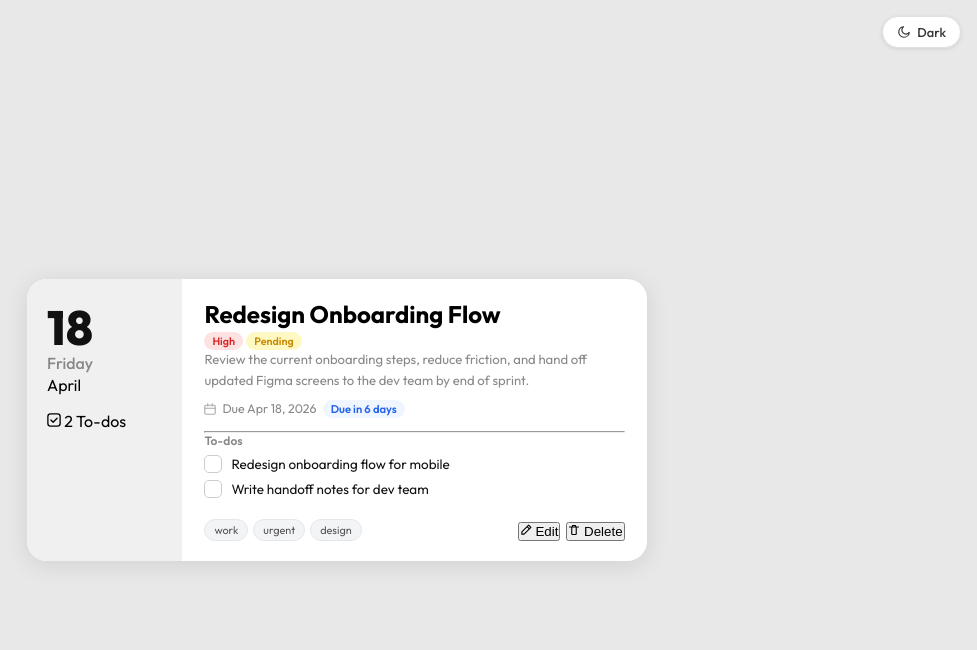
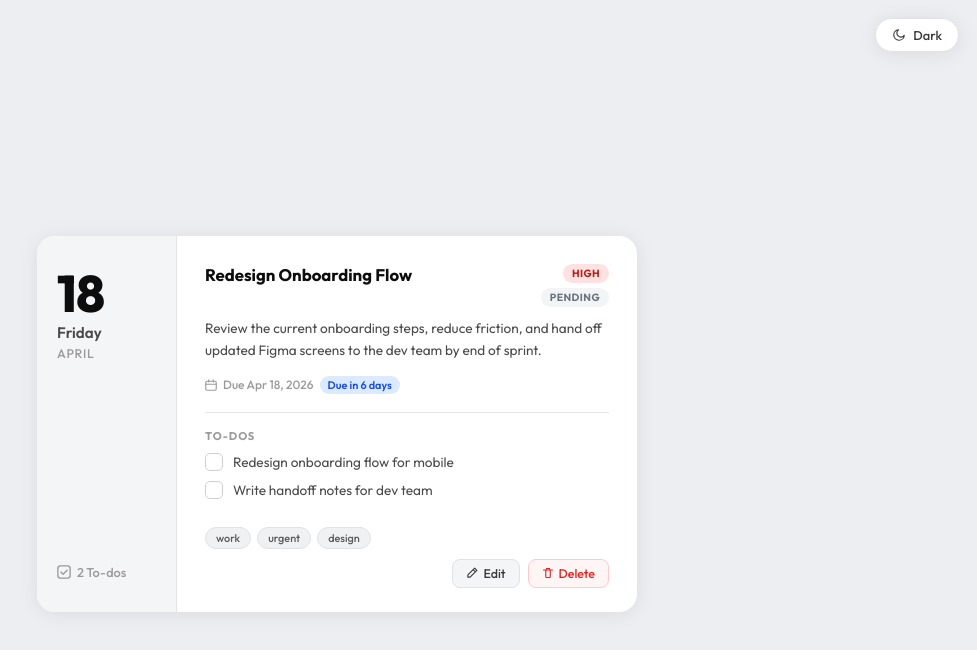
Before and after one commit to Demiomotee/To-do-card, a plain HTML site: page index.html in a window 1280 px wide. Shown: the whole page, without its empty margins (303-1280 px from the left). Drawn offline with Linux system fonts and the light colour scheme.

Commit message:
Update style.css

```diff
--- a/style.css
+++ b/style.css
@@ -1,63 +1,65 @@
-* {
+*, *::before, *::after {
   box-sizing: border-box;
   margin: 0;
   padding: 0;
 }
 
+/* ── Themes ───────────────────────────────── */
+
 [data-theme="light"] {
-  --bg: #e8e8e8;
-  --card-bg: #ffffff;
-  --left-bg: #f0f0f0;
-  --text-primary: #111111;
-  --text-secondary: #888888;
-  --text-muted: #aaaaaa;
-  --divider: #d8d8d8;
-  --tag-bg: #f3f4f6;
-  --tag-border: #e5e7eb;
-  --tag-text: #555555;
-  --btn-bg: #f5f5f5;
-  --btn-border: #e0e0e0;
-  --btn-text: #333333;
-  --toggle-bg: #ffffff;
-  --toggle-border: #e0e0e0;
-  --toggle-text: #333333;
-  --check-border: #cccccc;
-  --check-done: #22c55e;
-  --shadow: rgba(0, 0, 0, 0.10);
+  --page-bg:       #eceef1;
+  --card-bg:       #ffffff;
+  --left-bg:       #f4f5f7;
+  --text-h:        #0d0d0d;
+  --text-body:     #4a4a4a;
+  --text-muted:    #9a9a9a;
+  --border:        #e4e4e4;
+  --check-border:  #d0d0d0;
+  --check-done:    #22c55e;
+  --tag-bg:        #f0f1f3;
+  --tag-text:      #5a5a5a;
+  --tag-border:    #e2e2e2;
+  --btn-bg:        #f4f5f7;
+  --btn-border:    #e2e2e2;
+  --btn-text:      #3a3a3a;
+  --toggle-bg:     #ffffff;
+  --toggle-border: #e2e2e2;
+  --toggle-text:   #3a3a3a;
+  --shadow:        0 2px 20px rgba(0,0,0,0.08);
 }
 
 [data-theme="dark"] {
-  --bg: #141414;
-  --card-bg: #1e1e1e;
-  --left-bg: #181818;
-  --text-primary: #f0f0f0;
-  --text-secondary: #888888;
-  --text-muted: #555555;
-  --divider: #2e2e2e;
-  --tag-bg: #2a2a2a;
-  --tag-border: #333333;
-  --tag-text: #888888;
-  --btn-bg: #2a2a2a;
-  --btn-border: #383838;
-  --btn-text: #cccccc;
-  --toggle-bg: #2a2a2a;
-  --toggle-border: #383838;
-  --toggle-text: #f0f0f0;
-  --check-border: #444444;
-  --check-done: #22c55e;
-  --shadow: rgba(0, 0, 0, 0.40);
+  --page-bg:       #111111;
+  --card-bg:       #1c1c1c;
+  --left-bg:       #161616;
+  --text-h:        #f2f2f2;
+  --text-body:     #a0a0a0;
+  --text-muted:    #555555;
+  --border:        #2c2c2c;
+  --check-border:  #3a3a3a;
+  --check-done:    #22c55e;
+  --tag-bg:        #242424;
+  --tag-text:      #888888;
+  --tag-border:    #303030;
+  --btn-bg:        #242424;
+  --btn-border:    #303030;
+  --btn-text:      #b0b0b0;
+  --toggle-bg:     #242424;
+  --toggle-border: #303030;
+  --toggle-text:   #e0e0e0;
+  --shadow:        0 2px 20px rgba(0,0,0,0.4);
 }
 
 /* ── Base ─────────────────────────────────── */
 
 body {
   font-family: 'Outfit', sans-serif;
-  background: var(--bg);
+  background: var(--page-bg);
   min-height: 100vh;
   display: flex;
   justify-content: center;
   align-items: center;
-  padding: 4rem 1rem 1.5rem;
+  padding: 5rem 1rem 2rem;
   transition: background 0.3s;
 }
 
@@ -65,23 +67,23 @@ body {
 
 .theme-toggle {
   position: fixed;
-  top: 16px;
-  right: 16px;
+  top: 18px;
+  right: 18px;
   background: var(--toggle-bg);
   color: var(--toggle-text);
   border: 1px solid var(--toggle-border);
   border-radius: 99px;
-  padding: 7px 14px;
+  padding: 8px 16px;
+  font-family: 'Outfit', sans-serif;
   font-size: 0.8rem;
-  font-family: 'Outfit', sans-serif;
   font-weight: 500;
   cursor: pointer;
   display: flex;
   align-items: center;
-  gap: 6px;
-  transition: background 0.2s, border-color 0.2s;
+  gap: 7px;
   z-index: 100;
-  box-shadow: 0 1px 4px var(--shadow);
+  box-shadow: var(--shadow);
+  transition: background 0.2s;
 }
 
 .theme-toggle:hover {
@@ -96,150 +98,148 @@ body {
 /* ── Card ─────────────────────────────────── */
 
 [data-testid="test-todo-card"] {
+  width: 100%;
+  max-width: 600px;
+  display: flex;
   background: var(--card-bg);
-  border-radius: 20px;
-  width: 100%;
-  max-width: 620px;
-  display: flex;
+  border-radius: 18px;
   overflow: hidden;
-  box-shadow: 0 4px 24px var(--shadow);
-  transition: background 0.3s, box-shadow 0.3s;
-}
-
-[data-testid="test-todo-card"].completed {
-  outline: 2px solid rgba(34, 197, 94, 0.35);
+  box-shadow: var(--shadow);
+  transition: background 0.3s;
 }
 
 /* ── Left panel ───────────────────────────── */
 
 .left-panel {
+  width: 140px;
+  min-width: 140px;
   background: var(--left-bg);
-  width: 155px;
-  min-width: 155px;
-  padding: 1.5rem 1.25rem;
+  padding: 2rem 1.25rem;
   display: flex;
   flex-direction: column;
+  justify-content: space-between;
+  border-right: 1px solid var(--border);
   transition: background 0.3s;
 }
 
 .date-block {
   display: flex;
   flex-direction: column;
-  gap: 2px;
-  margin-bottom: 1rem;
+  gap: 4px;
 }
 
 .day-number {
-  font-size: 3rem;
+  font-size: 3.2rem;
   font-weight: 800;
-  color: var(--text-primary);
+  color: var(--text-h);
   line-height: 1;
+  letter-spacing: -1px;
 }
 
 .day-name {
-  font-size: 1rem;
-  font-weight: 500;
-  color: var(--text-secondary);
+  font-size: 0.95rem;
+  font-weight: 600;
+  color: var(--text-body);
 }
 
-.panel-divider {
-  border: none;
-  border-top: 1.5px dashed var(--divider);
-  margin: 0 0 0.85rem 0;
+.day-month {
+  font-size: 0.78rem;
+  font-weight: 500;
+  color: var(--text-muted);
+  text-transform: uppercase;
+  letter-spacing: 0.06em;
 }
 
-.left-stats {
+.todo-count {
   display: flex;
-  flex-direction: column;
-  gap: 10px;
+  align-items: center;
+  gap: 6px;
+  font-size: 0.8rem;
+  font-weight: 500;
+  color: var(--text-muted);
 }
 
-.stat-item {
-  display: flex;
-  align-items: center;
-  gap: 7px;
-  font-size: 0.83rem;
-  font-weight: 500;
-  color: var(--text-secondary);
-}
-
-.stat-item svg {
-  color: var(--text-secondary);
+.todo-count svg {
   flex-shrink: 0;
+  color: var(--text-muted);
 }
 
 /* ── Right panel ──────────────────────────── */
 
 .right-panel {
   flex: 1;
-  padding: 1.25rem 1.4rem;
-  min-width: 0;
+  padding: 1.75rem 1.75rem 1.5rem;
   display: flex;
   flex-direction: column;
+  min-width: 0;
 }
 
-/* ── Right header ─────────────────────────── */
+/* ── Card top ─────────────────────────────── */
 
-.right-header {
+.card-top {
+  display: flex;
+  align-items: flex-start;
+  justify-content: space-between;
+  gap: 10px;
   margin-bottom: 10px;
 }
 
-.title-row {
-  display: flex;
-  align-items: flex-start;
-  justify-content: space-between;
-  gap: 8px;
-  margin-bottom: 7px;
-}
-
-.title-row h2 {
-  font-size: 1rem;
+/* Title — largest text, strongest weight */
+[data-testid="test-todo-title"] {
+  font-size: 1.05rem;
   font-weight: 700;
-  color: var(--text-primary);
+  color: var(--text-h);
   line-height: 1.35;
   flex: 1;
 }
 
-.header-badges {
+.badges {
   display: flex;
+  flex-direction: column;
+  align-items: flex-end;
   gap: 5px;
   flex-shrink: 0;
-  flex-wrap: wrap;
-  justify-content: flex-end;
 }
 
 /* ── Badges ───────────────────────────────── */
 
 .badge {
-  font-size: 0.67rem;
-  font-weight: 600;
-  padding: 2px 8px;
+  font-size: 0.65rem;
+  font-weight: 700;
+  letter-spacing: 0.04em;
+  text-transform: uppercase;
+  padding: 3px 9px;
   border-radius: 99px;
   white-space: nowrap;
 }
 
-.priority-high   { background: #fee2e2; color: #dc2626; }
-.priority-medium { background: #fef3c7; color: #d97706; }
-.priority-low    { background: #dcfce7; color: #16a34a; }
+/* Priority */
+.priority-high   { background: #fee2e2; color: #b91c1c; }
+.priority-medium { background: #fef3c7; color: #b45309; }
+.priority-low    { background: #dcfce7; color: #15803d; }
 
-.status-pending  { background: #fef9c3; color: #ca8a04; }
-.status-progress { background: #eff6ff; color: #2563eb; }
-.status-done     { background: #dcfce7; color: #16a34a; }
+/* Status */
+.status-pending  { background: #f3f4f6; color: #6b7280; }
+.status-progress { background: #dbeafe; color: #1d4ed8; }
+.status-done     { background: #dcfce7; color: #15803d; }
 
-[data-theme="dark"] .priority-high   { background: rgba(220,38,38,0.15);  color: #f87171; }
-[data-theme="dark"] .priority-medium { background: rgba(217,119,6,0.15);  color: #fbbf24; }
-[data-theme="dark"] .priority-low    { background: rgba(22,163,74,0.15);  color: #4ade80; }
-[data-theme="dark"] .status-pending  { background: rgba(202,138,4,0.15);  color: #fde047; }
-[data-theme="dark"] .status-progress { background: rgba(37,99,235,0.15);  color: #60a5fa; }
-[data-theme="dark"] .status-done     { background: rgba(22,163,74,0.15);  color: #4ade80; }
+/* Dark overrides */
+[data-theme="dark"] .priority-high   { background: rgba(185,28,28,0.15);  color: #fca5a5; }
+[data-theme="dark"] .priority-medium { background: rgba(180,83,9,0.15);   color: #fcd34d; }
+[data-theme="dark"] .priority-low    { background: rgba(21,128,61,0.15);  color: #86efac; }
+[data-theme="dark"] .status-pending  { background: rgba(107,114,128,0.15); color: #9ca3af; }
+[data-theme="dark"] .status-progress { background: rgba(29,78,216,0.15);  color: #93c5fd; }
+[data-theme="dark"] .status-done     { background: rgba(21,128,61,0.15);  color: #86efac; }
 
 /* ── Description ──────────────────────────── */
 
+/* Second-level text — noticeably smaller and lighter than title */
 [data-testid="test-todo-description"] {
-  font-size: 0.82rem;
-  color: var(--text-secondary);
-  line-height: 1.55;
-  margin-bottom: 10px;
+  font-size: 0.85rem;
+  font-weight: 400;
+  color: var(--text-body);
+  line-height: 1.65;
+  margin-bottom: 14px;
 }
 
 /* ── Meta row ─────────────────────────────── */
@@ -249,7 +249,7 @@ body {
   align-items: center;
   gap: 6px;
   flex-wrap: wrap;
-  margin-bottom: 13px;
+  margin-bottom: 18px;
 }
 
 .meta-icon {
@@ -257,33 +257,45 @@ body {
   flex-shrink: 0;
 }
 
+/* Third-level text — smallest, most muted */
 [data-testid="test-todo-due-date"] {
-  font-size: 0.78rem;
-  color: var(--text-secondary);
+  font-size: 0.75rem;
+  font-weight: 500;
+  color: var(--text-muted);
 }
 
 .time-chip {
-  font-size: 0.7rem;
+  font-size: 0.68rem;
   font-weight: 600;
   padding: 2px 8px;
   border-radius: 99px;
 }
 
-.time-future  { background: #eff6ff; color: #2563eb; }
-.time-overdue { background: #fee2e2; color: #dc2626; }
-.time-now     { background: #fef3c7; color: #d97706; }
+.time-future  { background: #dbeafe; color: #1d4ed8; }
+.time-overdue { background: #fee2e2; color: #b91c1c; }
+.time-now     { background: #fef3c7; color: #b45309; }
 
-[data-theme="dark"] .time-future  { background: rgba(37,99,235,0.15);  color: #60a5fa; }
-[data-theme="dark"] .time-overdue { background: rgba(220,38,38,0.15);  color: #f87171; }
-[data-theme="dark"] .time-now     { background: rgba(217,119,6,0.15);  color: #fbbf24; }
+[data-theme="dark"] .time-future  { background: rgba(29,78,216,0.15);  color: #93c5fd; }
+[data-theme="dark"] .time-overdue { background: rgba(185,28,28,0.15);  color: #fca5a5; }
+[data-theme="dark"] .time-now     { background: rgba(180,83,9,0.15);   color: #fcd34d; }
+
+/* ── Divider ──────────────────────────────── */
+
+.section-divider {
+  border: none;
+  border-top: 1px solid var(--border);
+  margin-bottom: 16px;
+}
 
 /* ── Section label ────────────────────────── */
 
 .section-label {
-  font-size: 0.75rem;
-  font-weight: 600;
-  color: var(--text-secondary);
-  margin-bottom: 7px;
+  font-size: 0.7rem;
+  font-weight: 700;
+  letter-spacing: 0.08em;
+  text-transform: uppercase;
+  color: var(--text-muted);
+  margin-bottom: 10px;
 }
 
 /* ── Todo rows ────────────────────────────── */
@@ -291,8 +303,8 @@ body {
 .todo-row {
   display: flex;
   align-items: center;
-  gap: 9px;
-  margin-bottom: 7px;
+  gap: 10px;
+  margin-bottom: 9px;
   cursor: pointer;
   position: relative;
 }
@@ -339,9 +351,10 @@ body {
 }
 
 .todo-text {
-  font-size: 0.84rem;
-  color: var(--text-primary);
-  transition: color 0.15s;
+  font-size: 0.85rem;
+  font-weight: 400;
+  color: var(--text-body);
+  line-height: 1.4;
 }
 
 .todo-row input:checked ~ .todo-text {
@@ -349,92 +362,94 @@ body {
   color: var(--text-muted);
 }
 
-/* ── Card footer ──────────────────────────── */
+/* ── Footer ───────────────────────────────── */
 
 .card-footer {
+  margin-top: auto;
+  padding-top: 18px;
   display: flex;
-  align-items: flex-end;
-  justify-content: space-between;
+  flex-direction: column;
   gap: 10px;
-  margin-top: auto;
-  padding-top: 14px;
 }
 
-/* ── Tags ─────────────────────────────────── */
-
+/* Tags row */
 [data-testid="test-todo-tags"] {
   list-style: none;
   display: flex;
   flex-wrap: wrap;
-  gap: 5px;
-  align-items: center;
+  gap: 6px;
 }
 
 [data-testid="test-todo-tags"] li {
   font-size: 0.68rem;
+  font-weight: 500;
   background: var(--tag-bg);
   color: var(--tag-text);
-  padding: 3px 9px;
+  border: 1px solid var(--tag-border);
+  padding: 3px 10px;
   border-radius: 99px;
-  border: 1px solid var(--tag-border);
 }
 
-/* ── Footer buttons ───────────────────────── */
-
+/* Buttons row — aligned to the right */
 .footer-btns {
   display: flex;
-  gap: 6px;
-  flex-shrink: 0;
+  justify-content: flex-end;
+  gap: 8px;
 }
 
-.icon-btn {
+.btn-edit,
+.btn-delete {
   display: inline-flex;
   align-items: center;
   gap: 5px;
   font-family: 'Outfit', sans-serif;
   font-size: 0.78rem;
   font-weight: 500;
-  padding: 5px 11px;
+  padding: 6px 13px;
   border-radius: 8px;
-  border: 1px solid var(--btn-border);
-  background: var(--btn-bg);
-  color: var(--btn-text);
   cursor: pointer;
   transition: background 0.15s;
 }
 
-.icon-btn:hover {
-  background: var(--divider);
-}
-
-.icon-btn:focus-visible {
+.btn-edit:focus-visible,
+.btn-delete:focus-visible {
   outline: 2px solid #3b82f6;
   outline-offset: 2px;
 }
 
-.delete-btn {
-  color: #dc2626 !important;
-  border-color: #fecaca !important;
-  background: #fff5f5 !important;
+.btn-edit {
+  background: var(--btn-bg);
+  border: 1px solid var(--btn-border);
+  color: var(--btn-text);
 }
 
-.delete-btn:hover {
-  background: #fee2e2 !important;
+.btn-edit:hover {
+  background: var(--border);
 }
 
-[data-theme="dark"] .delete-btn {
-  background: rgba(220,38,38,0.1) !important;
-  border-color: rgba(220,38,38,0.25) !important;
-  color: #f87171 !important;
+.btn-delete {
+  background: #fff5f5;
+  border: 1px solid #fecaca;
+  color: #dc2626;
 }
 
-[data-theme="dark"] .delete-btn:hover {
-  background: rgba(220,38,38,0.2) !important;
+.btn-delete:hover {
+  background: #fee2e2;
+}
+
+[data-theme="dark"] .btn-delete {
+  background: rgba(220,38,38,0.1);
+  border-color: rgba(220,38,38,0.2);
+  color: #f87171;
+}
+
+[data-theme="dark"] .btn-delete:hover {
+  background: rgba(220,38,38,0.2);
 }
 
 /* ── Responsive ───────────────────────────── */
 
-@media (max-width: 520px) {
+@media (max-width: 500px) {
   [data-testid="test-todo-card"] {
     flex-direction: column;
     border-radius: 16px;
@@ -445,46 +460,29 @@ body {
     min-width: unset;
     flex-direction: row;
     align-items: center;
-    padding: 1rem 1.25rem;
-    gap: 1rem;
+    justify-content: space-between;
+    padding: 1.25rem 1.5rem;
+    border-right: none;
+    border-bottom: 1px solid var(--border);
   }
 
   .date-block {
     flex-direction: row;
     align-items: baseline;
-    gap: 6px;
-    margin-bottom: 0;
+    gap: 8px;
   }
 
   .day-number { font-size: 2rem; }
 
-  .panel-divider { display: none; }
-
-  .left-stats {
-    flex-direction: row;
-    gap: 14px;
+  .day-month {
+    display: none;
   }
 
   .right-panel {
-    padding: 1rem 1.25rem 1.25rem;
+    padding: 1.25rem 1.5rem 1.5rem;
   }
 
-  .title-row {
-    flex-direction: column;
-    gap: 6px;
-  }
-
-  .header-badges {
-    justify-content: flex-start;
-  }
-
-  .card-footer {
-    flex-direction: column;
-    align-items: flex-start;
-    gap: 10px;
-  }
-
-  .footer-btns {
-    align-self: flex-end;
+  .badges {
+    flex-direction: row;
   }
 }
```
